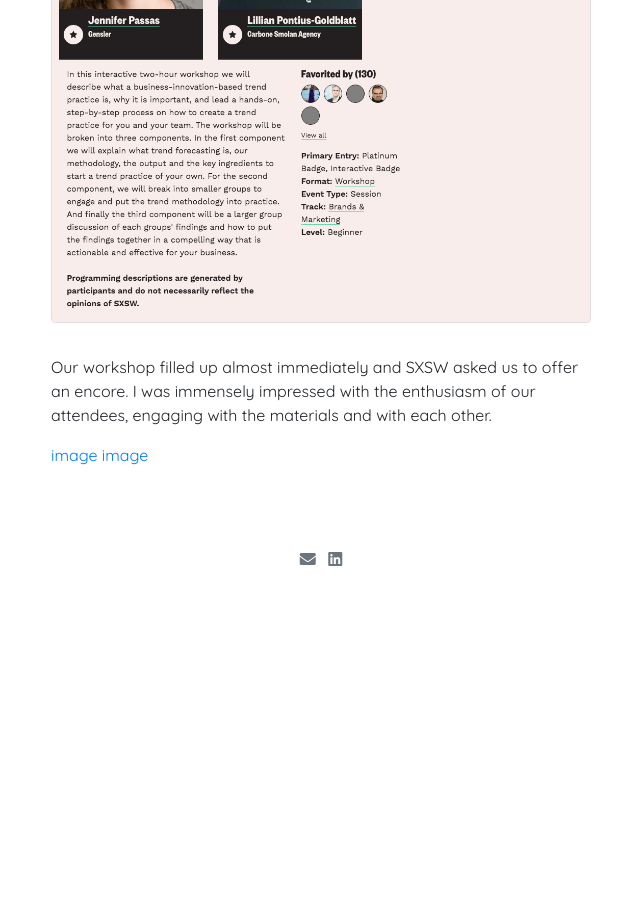
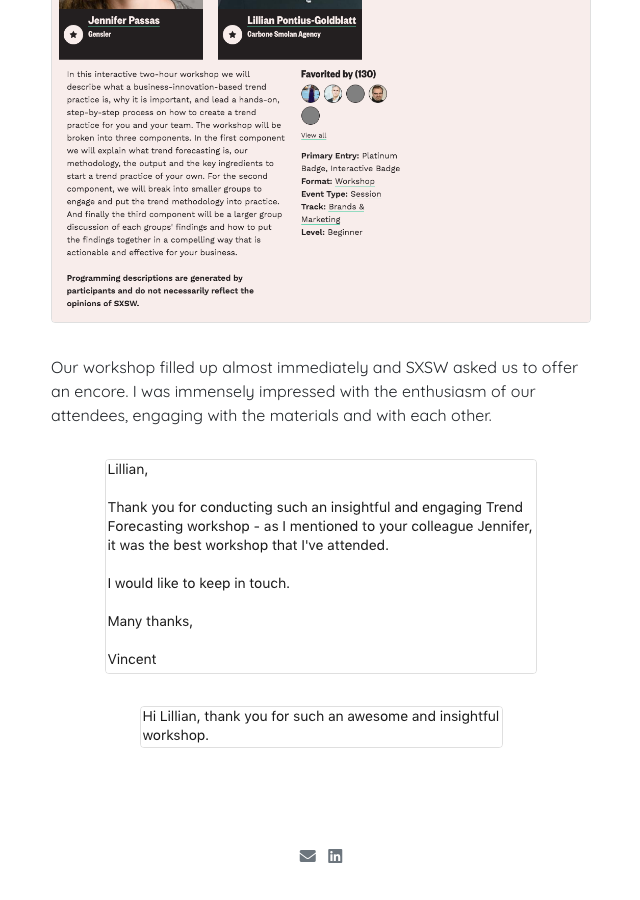
Before and after one commit to lillianpontiusgoldblatt/lillianpontiusgoldblatt.github.io, a Jekyll site: the page built from _projects/trend.md, in a window 1280 px wide and 900 px high, scrolled down 1880 px. Shown: the whole window, without its empty margins (319-959 px from the left). Built offline with Jekyll 4.4.1, drawn with Linux system fonts in a browser that asks for light colours; nearby versions of some CDN libraries; before the commit the page ends 2483 px from its top, so only the background shows below that.

Commit message:
Update trend.md

```diff
--- a/_projects/trend.md
+++ b/_projects/trend.md
@@ -22,5 +22,5 @@
 
 Our workshop filled up almost immediately and SXSW asked us to offer an encore. I was immensely impressed with the enthusiasm of our attendees, engaging with the materials and with each other.
 
-[image](/assets/images/Ind1.png)
-[image](/assets/images/Ind2.png)
+![image](/assets/images/Ind1.png)
+![image](/assets/images/Ind2.png)
```
